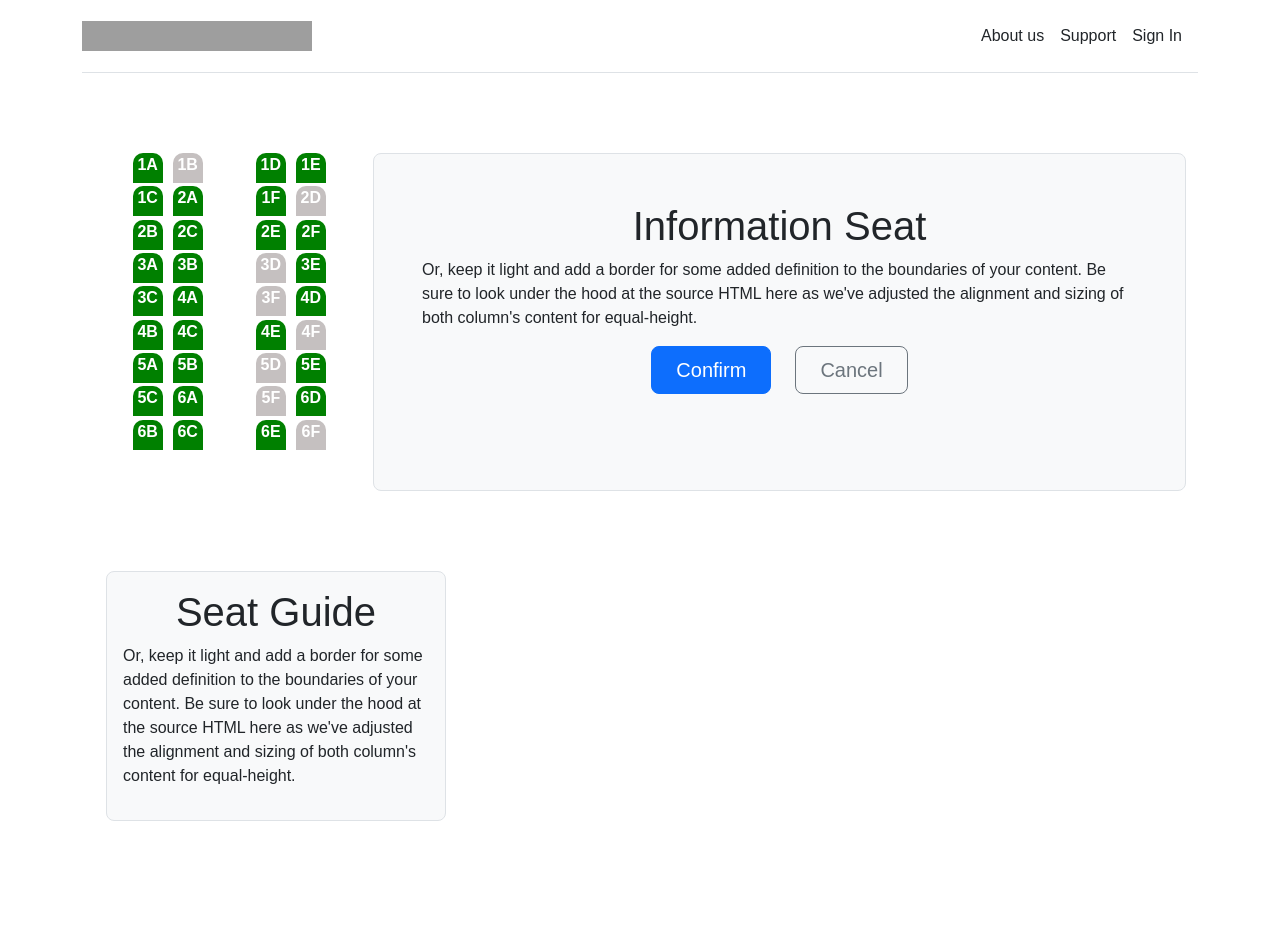
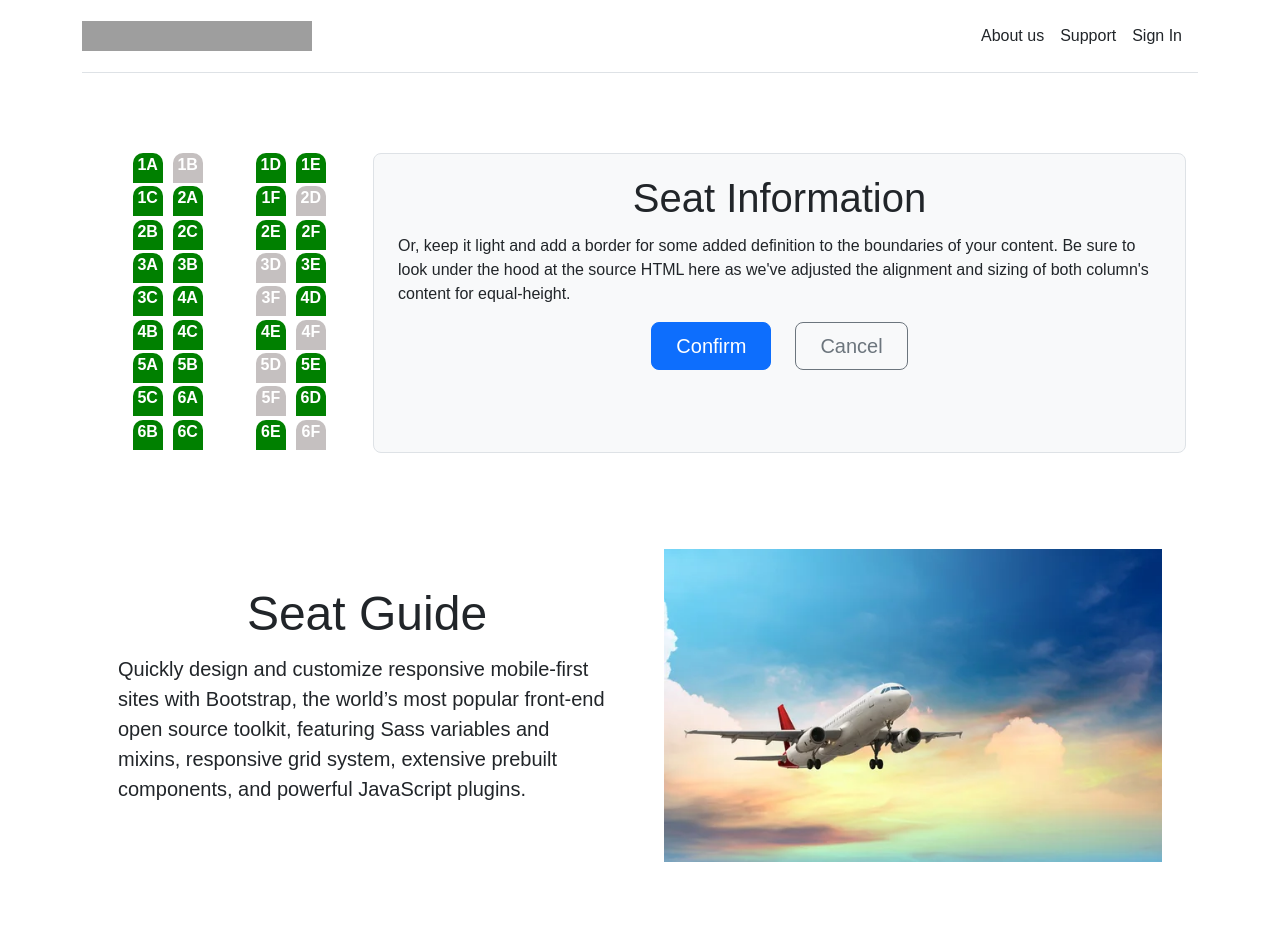
Before and after one commit to AndressaFL/flightseatsystem, a React (Create React App) app: page /bookseat in a window 1280 px wide. Shown: the top 952 px of the page. Built offline with nearby package versions, Linux system fonts and the light colour scheme; grey boxes are pictures that could not be loaded.

Commit message:
Change bookseat page

```diff
--- a/src/pages/BookingSeat.js
+++ b/src/pages/BookingSeat.js
@@ -107,8 +107,8 @@ function BookingSeat() {
         </div>
 
         <div className="col-md-9">
-          <div class="h-100 p-5 bg-light border rounded-3">
-            <h1>Information Seat</h1>
+          <div class="h-100 p-4 bg-light border rounded-3 display-7">
+          <h1 class=" lh-1 mb-3"> Seat Information</h1>
             <p>
               Or, keep it light and add a border for some added definition to
               the boundaries of your content. Be sure to look under the hood at
@@ -129,22 +129,21 @@ function BookingSeat() {
           </div>
         </div>
       </div>
-      <div className="container">
-        <div className="row">
-          <div class="col-md-4">
-            <div class="h-100 p-3 bg-light border rounded-3">
-              <h1>Seat Guide</h1>
-              <p>
-                Or, keep it light and add a border for some added definition to
-                the boundaries of your content. Be sure to look under the hood
-                at the source HTML here as we've adjusted the alignment and
-                sizing of both column's content for equal-height.
-              </p>
-            </div>
-          </div>
-        </div>
+      <div class="container col-xxl-8 px-4 py-5">
+    <div class="row flex-lg-row-reverse align-items-center g-5 py-5">
+      <div class="col-10 col-sm-8 col-lg-6">
+        <img src="/images/background.jpeg" class="d-block mx-lg-auto img-fluid" alt="Bootstrap Themes" width="700" height="500" loading="lazy"/>
+      </div>
+      <div class="col-lg-6">
+        <h1 class="display-5 lh-1 mb-3">Seat Guide</h1>
+        <p class="lead">Quickly design and customize responsive mobile-first sites with Bootstrap, the world’s most popular front-end open source toolkit, featuring Sass variables and mixins, responsive grid system, extensive prebuilt components, and powerful JavaScript plugins.</p>
+
       </div>
     </div>
+  </div>
+    </div>
+
+
   );
 }
 export default BookingSeat;
```
Also changed, not shown: src/pages/BookingSeat.css (line endings or trailing spaces).
